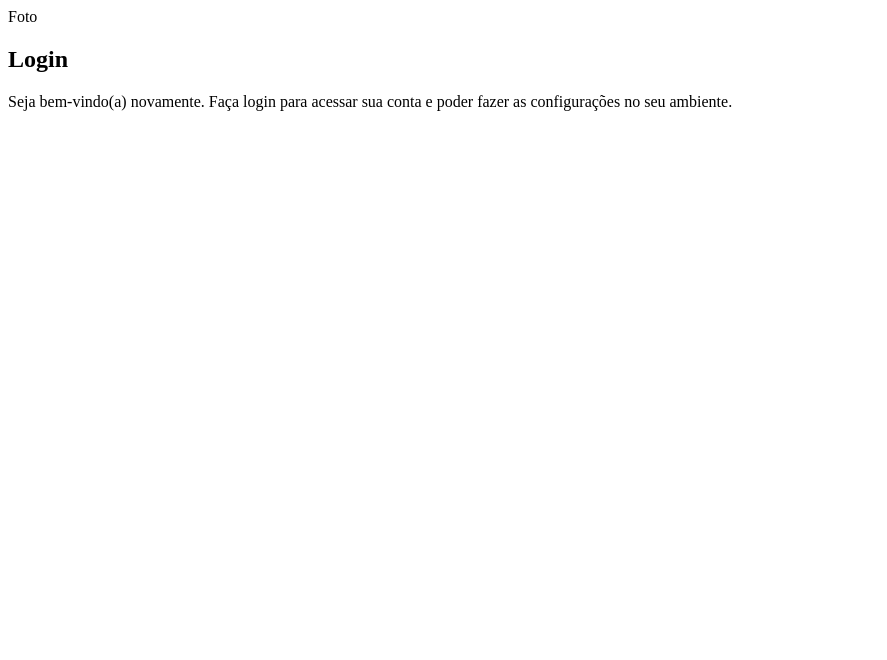
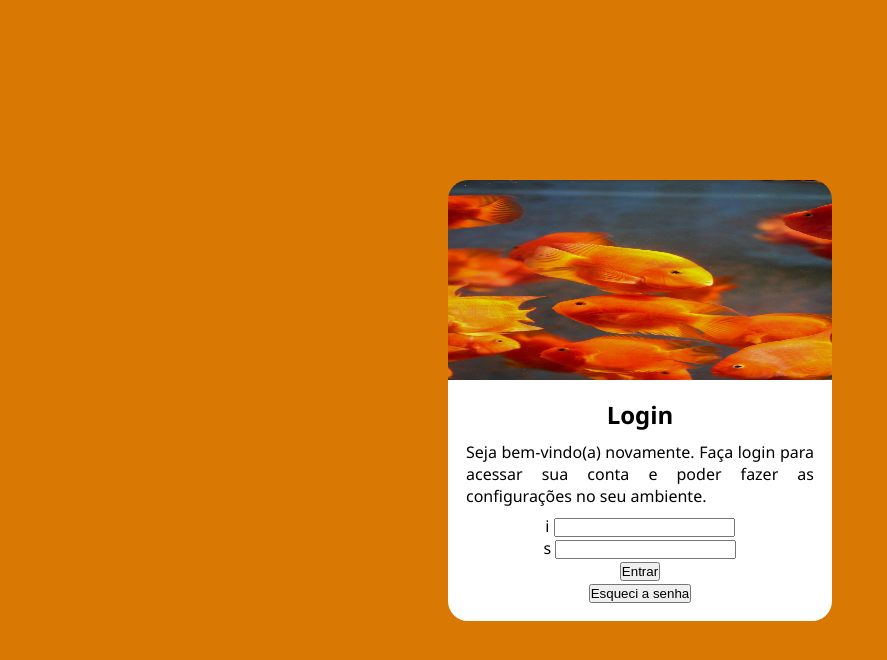
Before and after one commit to JoaoGuiMarques/projeto-login, a plain HTML site: page index.html in a window 1280 px wide. Shown: the whole page, without its empty margins (0-887 px from the left). Drawn offline with Linux system fonts and the light colour scheme.

Commit message:
atualizei meu projeto

```diff
--- a/estilos/style.css
+++ b/estilos/style.css
@@ -1,10 +1,66 @@
 @charset "UTF-8";
 
+
+:root {
+    --cor0: #8C0303;
+    --cor1: #D93D04;
+    --cor2: #D97904;
+    --cor3: #D98E04;
+    --cor4: #D9B504;
+
+}
 /*
     Paleta de cores:
+
     Vermelho: #8C0303
     Laranja escuro: #D93D04
     Laranja médio: #D97904
     Laranja claro: #D98E04
     Amarelo: #D9B504
 */
+
+* {
+    margin: 0px;
+    padding: 0px;
+}
+
+html, body {
+    font-family: 'Segoe UI', Tahoma, Geneva, Verdana, sans-serif;
+    background-color: var(--cor2);
+    height: 100vh;
+    display: flex;
+    justify-content: center;
+    align-items: center;
+    /*background-image: linear-gradient(45deg, #8C0303, #D9B504);
+    background-repeat: no-repeat;
+    min-height: 100vh;*/
+}
+
+main {
+    width: 30vw;
+    margin: auto;
+
+}
+
+div img {
+    display: block;
+    width: 30vw;
+    height: 25vh;
+    border-radius: 20px 20px 0px 0px;
+}
+
+#form {
+    background-color: white;
+    padding: 18px;
+    text-align: center;
+    border-radius: 0px 0px 20px 20px;
+}
+
+h1 {
+    margin-bottom: 10px;
+}
+
+p {
+    text-align: justify;
+    margin-bottom: 8px;
+}
--- a/index.html
+++ b/index.html
@@ -10,13 +10,21 @@
     <main>
         <section id="login">
             <div id="imagem">
-                Foto
+                <img src="imagens/img.jpg" alt="imgem-peixe">
             </div>
             <div id="form">
                 <h1>Login</h1>
                 <p>Seja bem-vindo(a) novamente. Faça login para acessar sua conta e poder fazer as configurações  no seu ambiente.</p>
                 <form action="login.php" method="post">
-
+                    <label for="name">i</label>
+                    <input type="text" name="name" id="name">
+                    <br>
+                    <label for="pass">s</label>
+                    <input type="password" name="pass" id="pass">
+                    <br>
+                    <input type="submit" value="Entrar">
+                    <br>
+                    <input type="button" value="Esqueci a senha">
                 </form>
             </div>
         </section>
```
